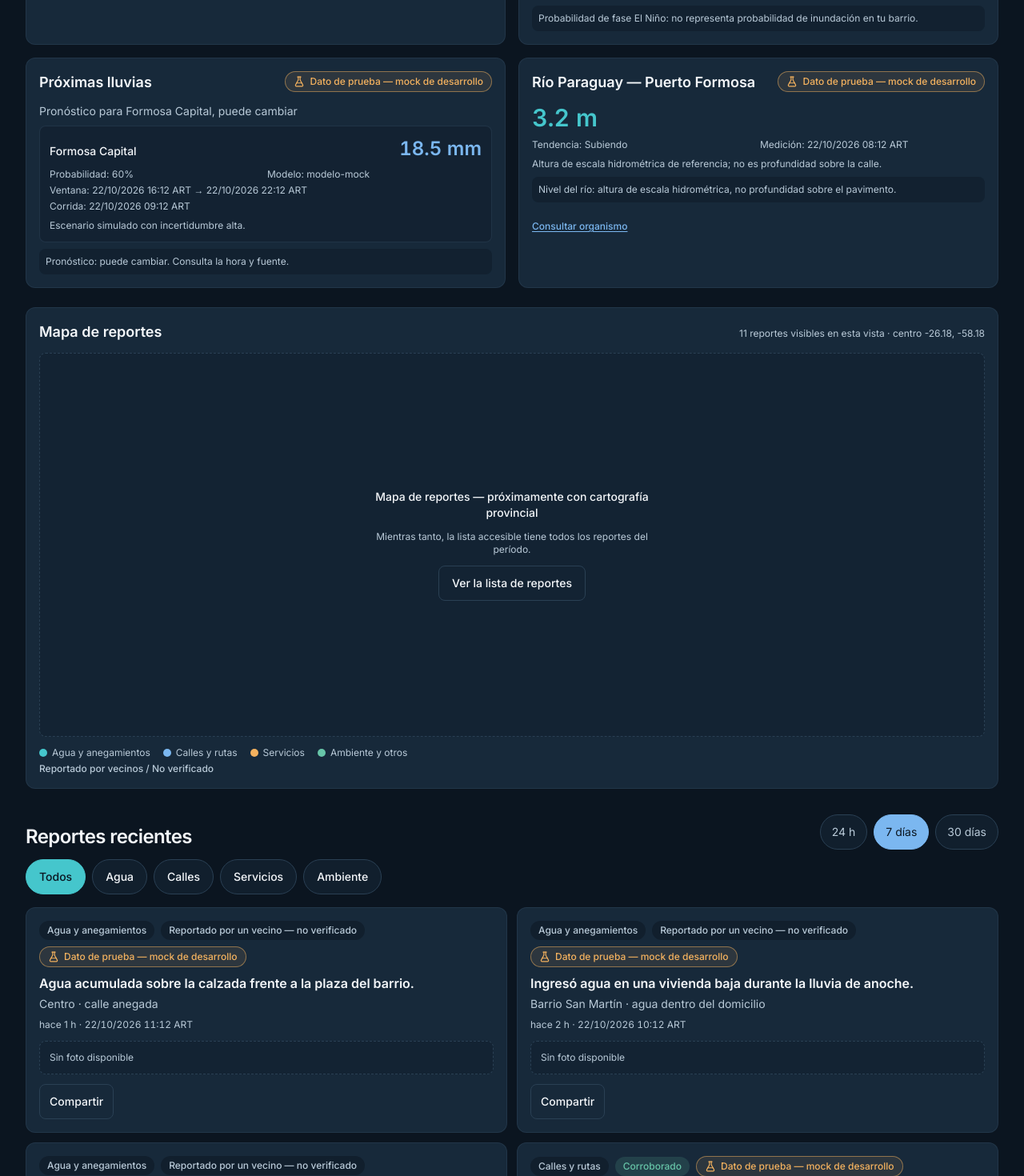
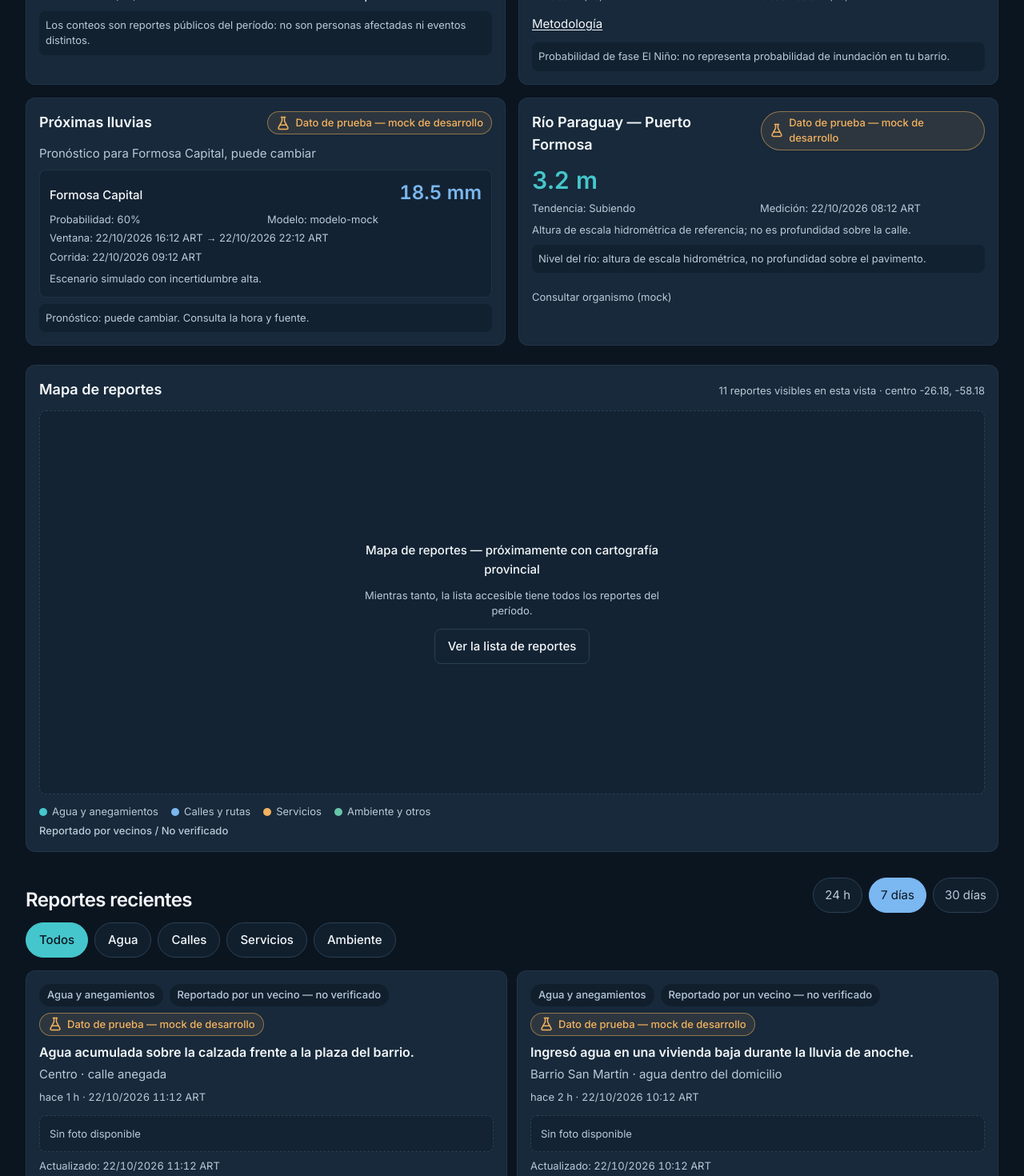
Before and after one commit to adriangmrraa/pulsoformosa, a Next.js app: page / in a window 1280 px wide. Shown: the part 500-1970 px from the top of the page at 80% size. Built offline with nearby package versions, Linux system fonts and the light colour scheme.

Commit message:
fix(a11y): raise type scale and 44px touch targets

```diff
--- a/app/globals.css
+++ b/app/globals.css
@@ -35,6 +35,12 @@
   --color-border: #2a4054;
   --color-input: #2a4054;
   --color-ring: #7bb7f0;
+
+  /* §8.4/REQ-STY-03: body 15px, metadata >=13px. */
+  --text-xs: 0.8125rem;
+  --text-xs--line-height: 1.5;
+  --text-sm: 0.9375rem;
+  --text-sm--line-height: 1.55;
 
   --font-sans: var(--font-inter), ui-sans-serif, system-ui, -apple-system,
     "Segoe UI", sans-serif;
--- a/components/reports/incident-card.tsx
+++ b/components/reports/incident-card.tsx
@@ -5,6 +5,7 @@ import { NO_PHOTO } from "@/lib/domain/microcopy";
 import { formatAbsoluteART, formatRelativeAge } from "@/lib/domain/time";
 import { DevMockBadge } from "@/components/ui/dev-mock-badge";
 import { ShareCopyButton } from "./share-copy-button";
+import { UpdatedAt } from "./updated-at";
 
 interface IncidentCardProps {
   report: PublicReportCard;
@@ -54,8 +55,12 @@ export function IncidentCard({ report, fixture, sharePath }: IncidentCardProps)
         · <span className="tabular">{formatAbsoluteART(report.published_at)}</span>
       </p>
 
-      <div className="mt-3 rounded-lg border border-dashed border-border bg-surface/50 p-3 text-xs text-text-secondary">
+      <div className="mt-3 rounded-lg border border-dashed border-border bg-surface/50 p-3 text-[13px] text-text-secondary">
         {NO_PHOTO}
+      </div>
+
+      <div className="mt-2">
+        <UpdatedAt timestamp={report.updated_at} />
       </div>
 
       <div className="mt-3">
--- a/components/reports/source-link.tsx
+++ b/components/reports/source-link.tsx
@@ -1,10 +1,20 @@
 interface SourceLinkProps {
-  href: string;
+  href?: string;
   label: string;
   external?: boolean;
 }
 
 export function SourceLink({ href, label, external = true }: SourceLinkProps) {
+  if (!href) return null;
+
+  if (href.startsWith("mock://")) {
+    return (
+      <span className="inline-flex min-h-11 items-center text-[13px] text-text-secondary">
+        {label} (mock)
+      </span>
+    );
+  }
+
   return (
     <a
       href={href}
--- a/components/ui/checkbox.tsx
+++ b/components/ui/checkbox.tsx
@@ -9,14 +9,14 @@ function Checkbox({ className, ...props }: CheckboxPrimitive.Root.Props) {
     <CheckboxPrimitive.Root
       data-slot="checkbox"
       className={cn(
-        "peer relative flex size-4 shrink-0 items-center justify-center rounded-[4px] border border-input transition-colors outline-none group-has-disabled/field:opacity-50 group-has-[:focus-visible]/field-label:ring-0 group-has-[:focus-visible]/field-label:not-data-checked:border-input after:absolute after:-inset-x-3 after:-inset-y-2 focus-visible:border-ring focus-visible:ring-3 focus-visible:ring-ring/50 disabled:cursor-not-allowed disabled:opacity-50 aria-invalid:border-destructive aria-invalid:ring-3 aria-invalid:ring-destructive/20 aria-invalid:aria-checked:border-primary dark:bg-input/30 dark:aria-invalid:border-destructive/50 dark:aria-invalid:ring-destructive/40 data-checked:border-primary data-checked:bg-primary data-checked:text-primary-foreground group-has-[:focus-visible]/field-label:data-checked:border-primary dark:data-checked:bg-primary",
+        "peer relative flex size-5 shrink-0 items-center justify-center rounded-[4px] border border-input transition-colors outline-none group-has-disabled/field:opacity-50 group-has-[:focus-visible]/field-label:ring-0 group-has-[:focus-visible]/field-label:not-data-checked:border-input after:absolute after:-inset-x-3 after:-inset-y-3 focus-visible:border-ring focus-visible:ring-3 focus-visible:ring-ring/50 disabled:cursor-not-allowed disabled:opacity-50 aria-invalid:border-destructive aria-invalid:ring-3 aria-invalid:ring-destructive/20 aria-invalid:aria-checked:border-primary dark:bg-input/30 dark:aria-invalid:border-destructive/50 dark:aria-invalid:ring-destructive/40 data-checked:border-primary data-checked:bg-primary data-checked:text-primary-foreground group-has-[:focus-visible]/field-label:data-checked:border-primary dark:data-checked:bg-primary",
         className
       )}
       {...props}
     >
       <CheckboxPrimitive.Indicator
         data-slot="checkbox-indicator"
-        className="grid place-content-center text-current transition-none [&>svg]:size-3.5"
+        className="grid place-content-center text-current transition-none [&>svg]:size-[18px]"
       >
         <CheckIcon
         />
--- a/components/ui/dev-mock-badge.tsx
+++ b/components/ui/dev-mock-badge.tsx
@@ -20,7 +20,7 @@ export function DevMockBadge({ label = MOCK_BADGE, className }: DevMockBadgeProp
         .filter(Boolean)
         .join(" ")}
     >
-      <FlaskConical aria-hidden="true" className="size-3.5" />
+      <FlaskConical aria-hidden="true" className="size-[18px]" />
       <span>{label}</span>
     </span>
   );
--- a/components/ui/dialog.tsx
+++ b/components/ui/dialog.tsx
@@ -65,8 +65,8 @@ function DialogContent({
             render={
               <Button
                 variant="ghost"
-                className="absolute top-2 right-2"
-                size="icon-sm"
+                className="absolute top-1 right-1 min-h-11 min-w-11 [&_svg]:size-5"
+                size="icon"
               />
             }
           >
--- a/components/ui/footer.tsx
+++ b/components/ui/footer.tsx
@@ -6,7 +6,7 @@ import {
 
 function PendingOwner() {
   return (
-    <span className="mt-1 inline-block rounded border border-border px-1.5 py-0.5 text-[11px] text-text-secondary">
+    <span className="mt-1 inline-block rounded border border-border px-1.5 py-0.5 text-[13px] text-text-secondary">
       pending-owner · DA-08/DA-09
     </span>
   );
--- a/components/ui/radio-group.tsx
+++ b/components/ui/radio-group.tsx
@@ -19,7 +19,7 @@ function RadioGroupItem({ className, ...props }: RadioPrimitive.Root.Props) {
     <RadioPrimitive.Root
       data-slot="radio-group-item"
       className={cn(
-        "group/radio-group-item peer relative flex aspect-square size-4 shrink-0 rounded-full border border-input outline-none group-has-[:focus-visible]/field-label:ring-0 group-has-[:focus-visible]/field-label:not-data-checked:border-input after:absolute after:-inset-x-3 after:-inset-y-2 focus-visible:border-ring focus-visible:ring-3 focus-visible:ring-ring/50 disabled:cursor-not-allowed disabled:opacity-50 aria-invalid:border-destructive aria-invalid:ring-3 aria-invalid:ring-destructive/20 aria-invalid:aria-checked:border-primary dark:bg-input/30 dark:aria-invalid:border-destructive/50 dark:aria-invalid:ring-destructive/40 data-checked:border-primary data-checked:bg-primary data-checked:text-primary-foreground group-has-[:focus-visible]/field-label:data-checked:border-primary dark:data-checked:bg-primary",
+        "group/radio-group-item peer relative flex aspect-square size-5 shrink-0 rounded-full border border-input outline-none group-has-[:focus-visible]/field-label:ring-0 group-has-[:focus-visible]/field-label:not-data-checked:border-input after:absolute after:-inset-x-3 after:-inset-y-3 focus-visible:border-ring focus-visible:ring-3 focus-visible:ring-ring/50 disabled:cursor-not-allowed disabled:opacity-50 aria-invalid:border-destructive aria-invalid:ring-3 aria-invalid:ring-destructive/20 aria-invalid:aria-checked:border-primary dark:bg-input/30 dark:aria-invalid:border-destructive/50 dark:aria-invalid:ring-destructive/40 data-checked:border-primary data-checked:bg-primary data-checked:text-primary-foreground group-has-[:focus-visible]/field-label:data-checked:border-primary dark:data-checked:bg-primary",
         className
       )}
       {...props}
--- a/components/ui/sheet.tsx
+++ b/components/ui/sheet.tsx
@@ -65,8 +65,8 @@ function SheetContent({
             render={
               <Button
                 variant="ghost"
-                className="absolute top-3 right-3"
-                size="icon-sm"
+                className="absolute top-1 right-1 min-h-11 min-w-11 [&_svg]:size-5"
+                size="icon"
               />
             }
           >
--- a/components/ui/site-header.tsx
+++ b/components/ui/site-header.tsx
@@ -10,7 +10,10 @@ interface SiteHeaderProps {
 
 export function SiteHeader({ title, region }: SiteHeaderProps) {
   return (
-    <header className="border-b border-border/60 bg-surface/80 backdrop-blur">
+    <header
+      aria-label={region}
+      className="border-b border-border/60 bg-surface/80 backdrop-blur"
+    >
       <div className="container-page flex flex-wrap items-center justify-between gap-3 py-3">
         <div className="flex flex-col">
           <Link
@@ -22,7 +25,6 @@ export function SiteHeader({ title, region }: SiteHeaderProps) {
           <RegionLabel city={REGION.city} province={REGION.province} />
         </div>
         <nav aria-label="Navegación principal" className="flex items-center gap-3">
-          <span className="sr-only">{region}</span>
           <ReportCTA />
         </nav>
       </div>
--- a/vitest.config.ts
+++ b/vitest.config.ts
@@ -2,7 +2,7 @@ import { defineConfig } from "vitest/config";
 import path from "node:path";
 
 export default defineConfig({
-  // tsconfig keeps Next's "preserve" JSX mode; tests need the automatic runtime.
+  // tsconfig uses Next's react-jsx runtime; keep tests on the same transform.
   oxc: {
     jsx: { runtime: "automatic" },
   },
```
